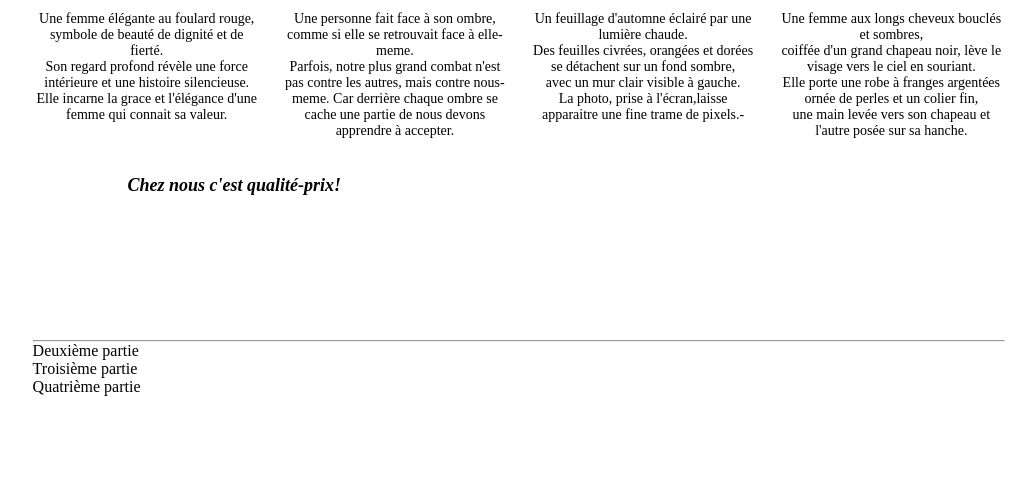
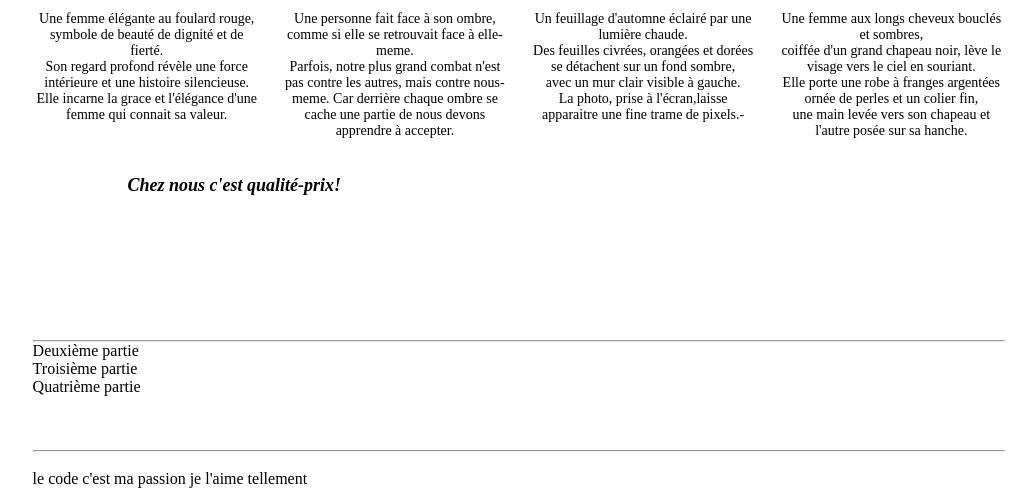
Before and after one commit to abou-soum/firt-project, a plain HTML site: page index.html in a window 1280 px wide. Shown: the part 550-1038 px from the top of the page, without its empty margins (121-1157 px from the left). Before the commit the page ends 946 px from the top, so only its background shows below. Drawn offline with Linux system fonts and the light colour scheme.

Commit message:
ma passion c'est le code

```diff
--- a/index.html
+++ b/index.html
@@ -62,6 +62,15 @@
 
     <p>Quatrième partie</p>
 
+    <br>
+    <br>
+    <br>
+
+    <hr>
+
+    <br>
+    <p>le code c'est ma passion je l'aime tellement</p>
+
 </body>
 
 
```
